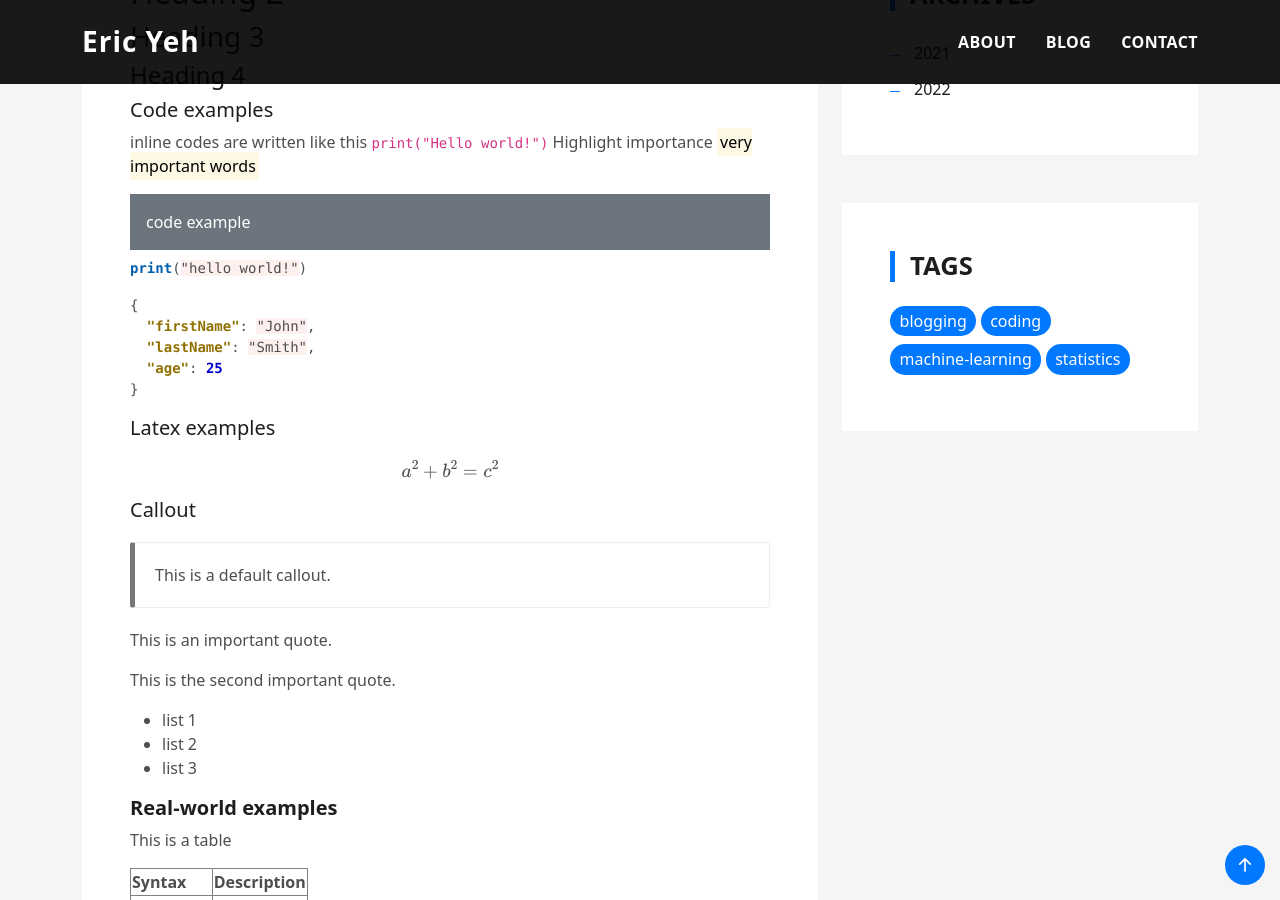
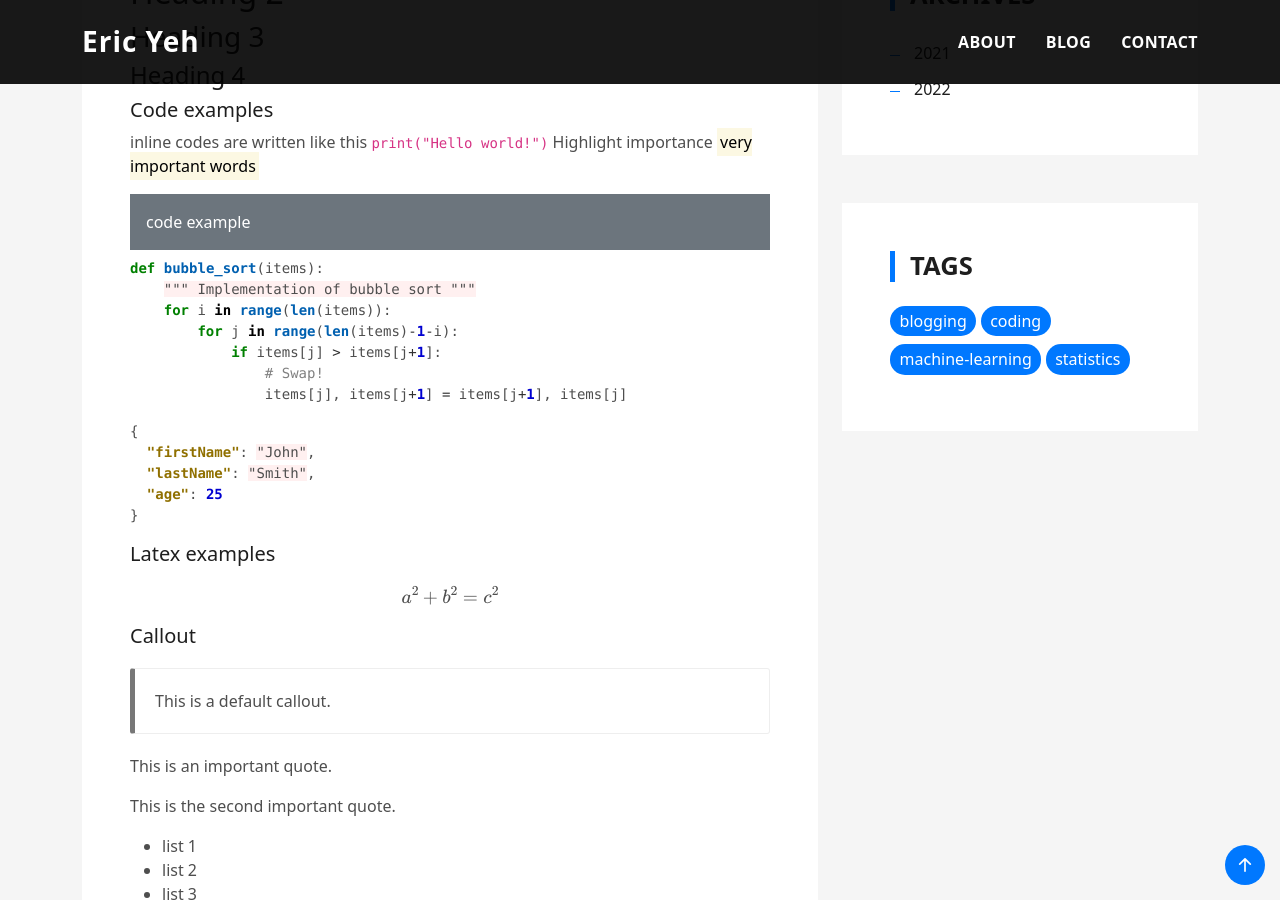
Before and after one commit to ericyeh-dr/ericyeh-dr.github.io, a Jekyll site: the page built from _posts/2022-04-07-test-blog.md, in a window 1280 px wide and 900 px high, scrolled down 711 px. Built offline with Jekyll 4.4.1, drawn with Linux system fonts in a browser that asks for light colours.

Commit message:
add python code

````diff
--- a/_posts/2022-04-07-test-blog.md
+++ b/_posts/2022-04-07-test-blog.md
@@ -48,7 +48,13 @@
 
 
 ```python
-print("hello world!")
+def bubble_sort(items):
+    """ Implementation of bubble sort """
+    for i in range(len(items)):
+        for j in range(len(items)-1-i):
+            if items[j] > items[j+1]:
+                # Swap!
+                items[j], items[j+1] = items[j+1], items[j]
 ```
 
 
````
